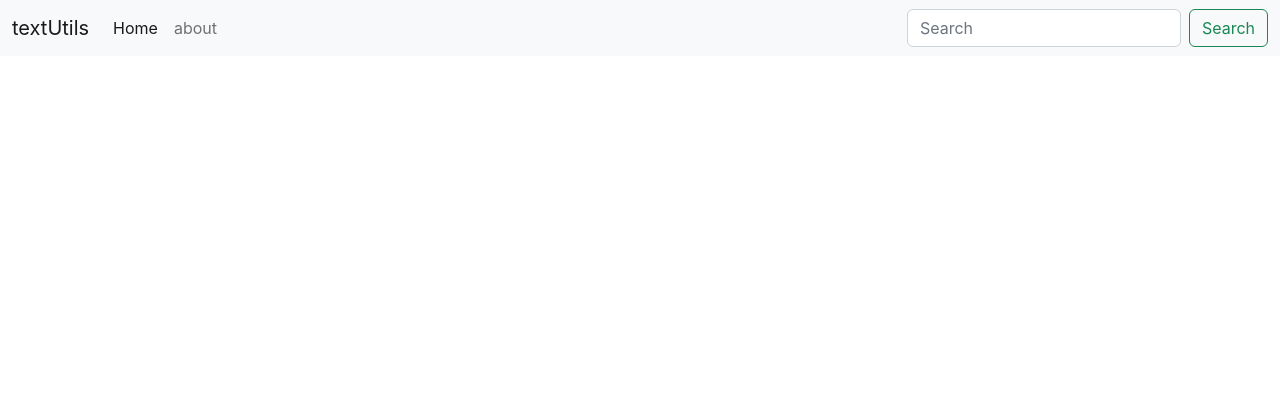
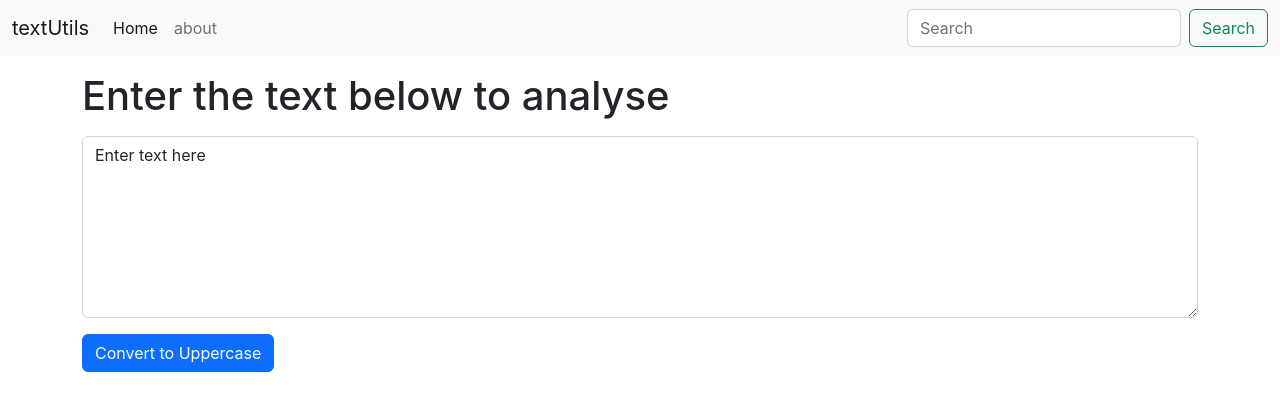
Before and after one commit to GauravBurande/react, a React (Create React App) app in the folder textutils/: page / in a window 1280 px wide. Shown: the top 410 px of the page. Built offline with nearby package versions, Linux system fonts and the light colour scheme.

Commit message:
updated(textUtils) - added uppercase function

```diff
--- a/textutils/public/index.html
+++ b/textutils/public/index.html
@@ -44,6 +44,6 @@
     -->
 
     <!-- JavaScript Bundle with Popper -->
-    <script src="https://cdn.jsdelivr.net/npm/bootstrap@5.2.2/dist/js/bootstrap.bundle.min.js" integrity="sha384-OERcA2EqjJCMA+/3y    +gxIOqMEjwtxJY7qPCqsdltbNJuaOe923+mo//f6V8Qbsw3" crossorigin="anonymous"></script>
+    <!-- <script src="https://cdn.jsdelivr.net/npm/bootstrap@5.2.2/dist/js/bootstrap.bundle.min.js" integrity="sha384-OERcA2EqjJCMA+/3y    +gxIOqMEjwtxJY7qPCqsdltbNJuaOe923+mo//f6V8Qbsw3" crossorigin="anonymous"></script> -->
   </body>
 </html>
--- a/textutils/src/App.js
+++ b/textutils/src/App.js
@@ -1,29 +1,15 @@
-import './App.css';
+import "./App.css";
+import Navbar from "./components/Navbar";
+import TextForm from "./components/TextForm";
 
 function App() {
   return (
-    <nav className="navbar navbar-expand-lg bg-light">
-  <div className="container-fluid">
-    <a className="navbar-brand" href="/">textUtils</a>
-    <button className="navbar-toggler" type="button" data-bs-toggle="collapse" data-bs-target="#navbarSupportedContent" aria-controls="navbarSupportedContent" aria-expanded="false" aria-label="Toggle navigation">
-      <span className="navbar-toggler-icon"></span>
-    </button>
-    <div className="collapse navbar-collapse" id="navbarSupportedContent">
-      <ul className="navbar-nav me-auto mb-2 mb-lg-0">
-        <li className="nav-item">
-          <a className="nav-link active" aria-current="page" href="/">Home</a>
-        </li>
-        <li className="nav-item">
-          <a className="nav-link" href="/">about</a>
-        </li>
-      </ul>
-      <form className="d-flex" role="search">
-        <input className="form-control me-2" type="search" placeholder="Search" aria-label="Search"/>
-        <button className="btn btn-outline-success" type="submit">Search</button>
-      </form>
-    </div>
-  </div>
-</nav>
+    <>
+      <Navbar title="textUtils"/>
+      <div className="container my-3">
+      <TextForm heading="Enter the text below to analyse"/>
+      </div>
+    </>
   );
 }
 
--- /dev/null
+++ b/textutils/src/components/Navbar.js
@@ -0,0 +1,60 @@
+import React from "react";
+import PropTypes from "prop-types";
+
+export default function Navbar(props) {
+  return (
+    <>
+      <nav className="navbar navbar-expand-lg bg-light">
+        <div className="container-fluid">
+          <a className="navbar-brand" href="/">
+            {props.title}
+          </a>
+          <button
+            className="navbar-toggler"
+            type="button"
+            data-bs-toggle="collapse"
+            data-bs-target="#navbarSupportedContent"
+            aria-controls="navbarSupportedContent"
+            aria-expanded="false"
+            aria-label="Toggle navigation"
+          >
+            <span className="navbar-toggler-icon"></span>
+          </button>
+          <div className="collapse navbar-collapse" id="navbarSupportedContent">
+            <ul className="navbar-nav me-auto mb-2 mb-lg-0">
+              <li className="nav-item">
+                <a className="nav-link active" aria-current="page" href="/">
+                  Home
+                </a>
+              </li>
+              <li className="nav-item">
+                <a className="nav-link" href="/">
+                  about
+                </a>
+              </li>
+            </ul>
+            <form className="d-flex" role="search">
+              <input
+                className="form-control me-2"
+                type="search"
+                placeholder="Search"
+                aria-label="Search"
+              />
+              <button className="btn btn-outline-success" type="submit">
+                Search
+              </button>
+            </form>
+          </div>
+        </div>
+      </nav>
+    </>
+  );
+}
+
+Navbar.propTypes = {
+  title: PropTypes.string.isRequired,
+};
+
+Navbar.defaultProps = {
+  title: "set title here",
+};
--- /dev/null
+++ b/textutils/src/components/TextForm.js
@@ -0,0 +1,28 @@
+import React, {useState} from "react";
+
+
+export default function TextForm(props) {
+    const handleUpClick = () => {
+        // console.log('Uppercase was clicked');
+        let newText = text.toUpperCase();
+        setText(newText);
+    }
+    const handleOnChange = (event) => {
+        // console.log('on change');
+        setText(event.target.value);
+    }
+    const [text, setText] = useState('Enter text here');
+    // text = 'new text' --> wrong way to set the text
+    // setText('new text');    // CORRECT WAY
+    return (
+    <>
+    <h1>{props.heading}</h1>
+      <div>
+          <div className="mb-3 my-3">
+            <textarea className="form-control" value={text} onChange={handleOnChange} id="myBox" rows="7"></textarea>
+          </div>
+          <button className="btn btn-primary" onClick={handleUpClick}>Convert to Uppercase</button>
+      </div>
+    </>
+  );
+}
```
